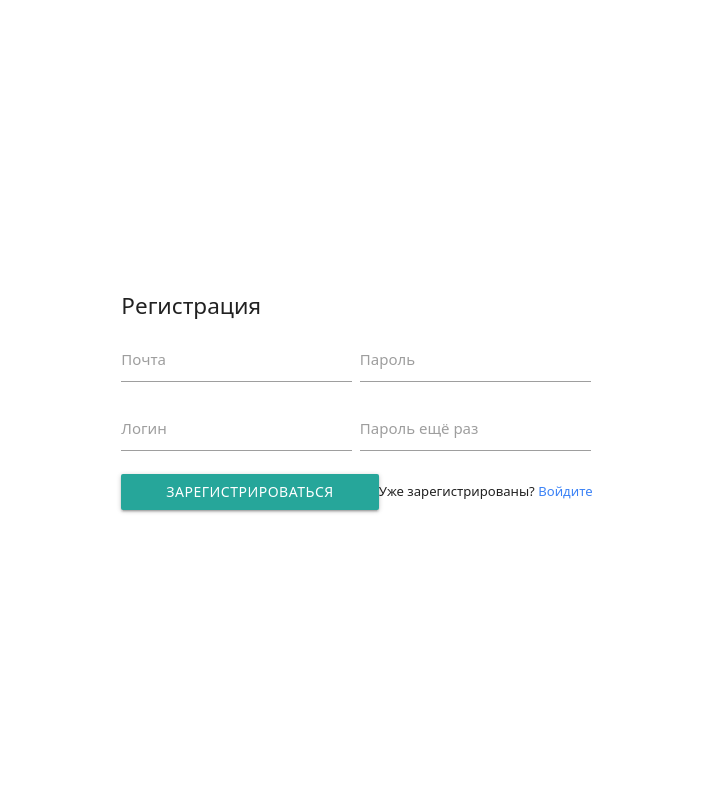
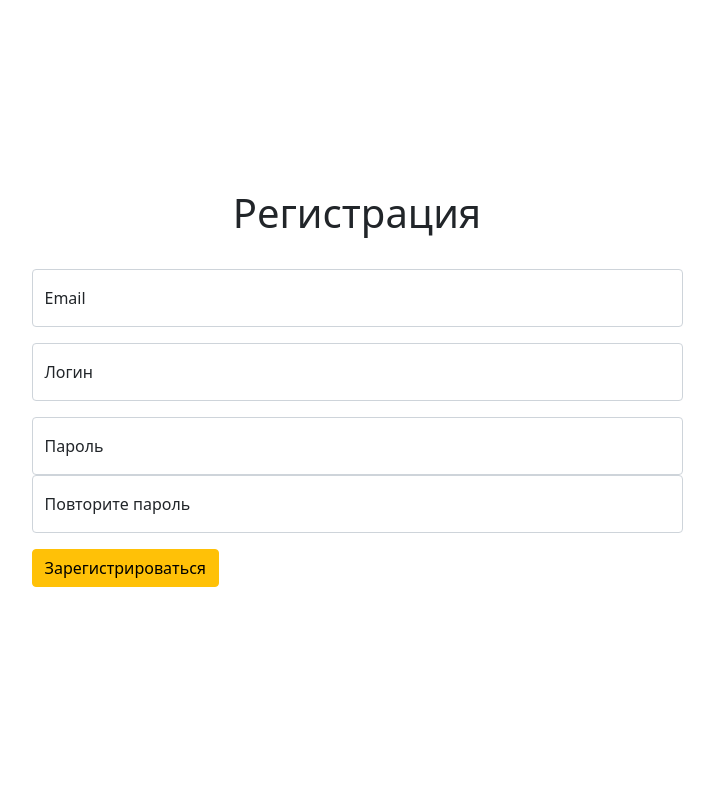
Before and after one commit to IvanNaum/Web_Project, a Flask app: page /register in a window 1280 px wide. Shown: the whole page, without its empty margins (283-997 px from the left). Run offline with Flask 2, Linux system fonts and the light colour scheme.

Commit message:
add OOP-forms, add macros for forms

```diff
--- a/app/__init__.py
+++ b/app/__init__.py
@@ -15,5 +15,4 @@ login_manager = LoginManager(app)
 
 sessions = []
 
-from app import models
-from app.routes import auth, game, main
+from app import models, auth, main
--- /dev/null
+++ b/app/auth.py
@@ -0,0 +1,61 @@
+from flask import request, render_template, flash, redirect, url_for
+from flask_login import login_user, logout_user, login_required
+from werkzeug.security import check_password_hash, generate_password_hash
+
+from app import app, db, login_manager
+from app.models import User
+from app.forms import LoginForm, RegisterForm
+
+
+@app.route('/login', methods=['GET', 'POST'])
+def login():
+    form = LoginForm()
+
+    if form.validate_on_submit():
+        login, password = form.login.data, form.password.data
+        login, password = request.form.get('login'), request.form.get('password')
+
+        user = User.query.filter_by(login=login).first()
+        if user and check_password_hash(user.password, password):
+            login_user(user)
+            return redirect(url_for('index'))
+        else:
+            flash('Пароль или логин некорректен')
+
+    return render_template('login.html', form=form, title='Вход')
+
+
+@app.route('/register', methods=['GET', 'POST'])
+def register():
+    form = RegisterForm()
+
+    if form.validate_on_submit():
+        login = form.login.data
+        email = form.email.data
+        password = form.password.data
+
+        if not form.validate_email():
+            flash('Этот email уже занят')
+        elif not form.validate_login():
+            flash('Этот логин уже занят')
+        else:
+            hash_password = generate_password_hash(password)
+            user = User(login=login, password=hash_password, email=email)
+            db.session.add(user)
+            db.session.commit()
+
+            return redirect(url_for('login'))
+
+    return render_template('register.html', form=form, title='Регистрация')
+
+
+@app.route('/logout')
+@login_required
+def logout():
+    logout_user()
+    return redirect(url_for('index'))
+
+
+@login_manager.user_loader
+def load_user(user_id):
+    return User.query.get(user_id)
--- /dev/null
+++ b/app/forms.py
@@ -0,0 +1,37 @@
+from flask_wtf import FlaskForm
+from wtforms import StringField, PasswordField, SubmitField
+from wtforms.validators import DataRequired, Email, EqualTo
+from wtforms.fields.html5 import EmailField
+from werkzeug.security import check_password_hash
+
+from app.models import User
+
+data_required = DataRequired('Заполните это поле')
+email = Email('Некорректный email')
+
+
+class LoginForm(FlaskForm):
+    login = StringField('Логин', validators=[data_required])
+    password = PasswordField('Пароль', validators=[data_required])
+    submit = SubmitField('Войти')
+
+
+class RegisterForm(FlaskForm):
+    email = EmailField('Email', validators=[data_required, email])
+    login = StringField('Логин', validators=[data_required])
+    password = PasswordField('Пароль', validators=[data_required])
+    password2 = PasswordField(
+        'Повторите пароль',
+        validators=[data_required, EqualTo("password", 'Пароли не совпадают')]
+    )
+    submit = SubmitField('Зарегистрироваться')
+
+    def validate_email(self):
+        if User.query.filter_by(email=self.email.data).first():
+            return False
+        return True
+
+    def validate_login(self):
+        if User.query.filter_by(login=self.login.data).first():
+            return False
+        return True
--- a/app/routes/game.py
+++ b/app/main.py
@@ -67,3 +67,8 @@ def game_page():
             sessions.append(Session(User.query.filter_by(id=current_user.id).first()))
 
     return render_template('game.html')
+
+
+@app.route('/')
+def index():
+    return render_template('index.html')
--- a/app/routes/auth.py
+++ /dev/null
@@ -1,62 +0,0 @@
-from flask import request, render_template, flash, redirect, url_for
-from flask_login import login_user, logout_user, login_required
-from werkzeug.security import check_password_hash, generate_password_hash
-
-from app import app, db, login_manager
-from app.models import User
-
-
-@app.route('/login', methods=['GET', 'POST'])
-def login():
-    if request.method == 'POST':
-        login, password = request.form.get('login'), request.form.get('password')
-
-        if login and password:
-            user = User.query.filter_by(login=login).first()
-            if user:
-                if check_password_hash(user.password, password):
-                    login_user(user)
-                    return redirect('/')
-                else:
-                    flash('Пароль или логин некорректен')
-            else:
-                flash('Пароль или логин некорректен')
-        else:
-            flash('Заполните все поля')
-
-    return render_template('login.html')
-
-
-@app.route('/register', methods=['GET', 'POST'])
-def register():
-    if request.method == 'POST':
-        login = request.form.get('login')
-        email = request.form.get('email')
-        password1 = request.form.get('password1')
-        password2 = request.form.get('password2')
-
-        if not all((login, email, password1, password2)):
-            flash('Заполните все обязательные поля')
-        elif password1 != password2:
-            flash('Пароли не совпадают')
-        else:
-            hash_password = generate_password_hash(password1)
-            user = User(login=login, password=hash_password, email=email)
-            db.session.add(user)
-            db.session.commit()
-
-            return redirect(url_for('login'))
-
-    return render_template('register.html')
-
-
-@app.route('/logout')
-@login_required
-def logout():
-    logout_user()
-    return redirect(url_for('index'))
-
-
-@login_manager.user_loader
-def load_user(user_id):
-    return User.query.get(user_id)
--- a/app/routes/main.py
+++ /dev/null
@@ -1,8 +0,0 @@
-from flask import render_template
-
-from app import app
-
-
-@app.route('/')
-def index():
-    return render_template('index.html')
--- /dev/null
+++ b/app/static/css/main.css
@@ -0,0 +1,7 @@
+.center-screen {
+    display: flex;
+    flex-direction: column;
+    align-items: center;
+    justify-content: center;
+    min-height: 100vh;
+}
--- /dev/null
+++ b/app/templates/base.html
@@ -0,0 +1,46 @@
+<!DOCTYPE html>
+<html lang="en">
+
+<head>
+  <meta charset="UTF-8">
+  <meta http-equiv="X-UA-Compatible" content="IE=edge">
+  <meta name="viewport" content="width=device-width, initial-scale=1.0">
+  <link href="https://cdn.jsdelivr.net/npm/bootstrap@5.0.0-beta3/dist/css/bootstrap.min.css" rel="stylesheet"
+    integrity="sha384-eOJMYsd53ii+scO/bJGFsiCZc+5NDVN2yr8+0RDqr0Ql0h+rP48ckxlpbzKgwra6" crossorigin="anonymous">
+  <link href="{{ url_for('static', filename='css/main.css') }}" rel="stylesheet">
+
+  {% if title %}
+  <title>{{ title }}</title>
+  {% else %}
+  <title>Flask Checkers</title>
+  {% endif %}
+
+  {% block head %}{% endblock %}
+</head>
+
+<body>
+  {% macro form_floating(field, mb=1) %}
+  <div class="form-floating" style="margin-bottom: {{ mb }}rem">
+    {{ field(class='form-control', placeholder='placeholder') }}
+    {{ field.label }}
+    {% for error in field.errors %}
+      <div class="alert alert-danger">{{ error }}</div>
+    {% endfor %}
+  </div>
+  {%- endmacro %}
+
+  {% macro flashed_messages() %}
+    {% with messages = get_flashed_messages() %}
+      {% for message in messages %}
+        <div class='alert alert-danger'>{{ message }}</div>
+      {% endfor %}
+    {% endwith %}
+  {%- endmacro %}
+
+  <div class='container'>{% block content %}{% endblock %}</div>
+  <script src="https://cdn.jsdelivr.net/npm/bootstrap@5.0.0-beta3/dist/js/bootstrap.bundle.min.js"
+    integrity="sha384-JEW9xMcG8R+pH31jmWH6WWP0WintQrMb4s7ZOdauHnUtxwoG2vI5DkLtS3qm9Ekf"
+    crossorigin="anonymous"></script>
+</body>
+
+</html>
--- a/app/templates/register.html
+++ b/app/templates/register.html
@@ -1,73 +1,18 @@
-<!DOCTYPE html>
-<html lang="en">
+{% extends 'base.html' %}
 
-<head>
-    <meta charset="UTF-8">
-    <meta http-equiv="X-UA-Compatible" content="IE=edge">
-    <meta name="viewport" content="width=device-width, initial-scale=1.0">
-    <title>Регистрация</title>
-
-    <!-- Materialize CSS -->
-    <link rel="stylesheet" href="https://cdnjs.cloudflare.com/ajax/libs/materialize/1.0.0/css/materialize.min.css">
-    <!-- Tailwind CSS -->
-    <link href="https://unpkg.com/tailwindcss@^2/dist/tailwind.min.css" rel="stylesheet">
-
-</head>
-
-<body>
-    <div class="flex justify-center items-center h-screen">
-        <form method="post">
-            <h2 class="text-2xl">Регистрация</h2>
-            <div class="flex space-x-2 ">
-                <div>
-                    <div class="input-field">
-                        <input id="email" type="email" class="validate" name="email" required>
-                        <label for="email">Почта</label>
-                    </div>
-                    <div class="input-field">
-                        <input id="login" type="text" class="validate" name="login" required>
-                        <label for="login">Логин</label>
-                    </div>
-                </div>
-
-                <div>
-                    <div class="input-field">
-                        <input id="password1" type="password" class="validate" name="password1" required>
-                        <label for="password1">Пароль</label>
-                    </div>
-                    <div class="input-field">
-                        <input id="password2" type="password" class="validate" name="password2" required>
-                        <label for="password2">Пароль ещё раз</label>
-                    </div>
-                </div>
-            </div>
-
-            {% with messages = get_flashed_messages() %}
-            {% if messages %}
-            <ul class="text-red-500 mb-5">
-                {% for message in messages %}
-                <li>{{ message }}</li>
-                {% endfor %}
-            </ul>
-            {% endif %}
-            {% endwith %}
-
-            <div class="flex justify-between items-center">
-                <button class="btn waves-effect waves-light px-12" type="submit">
-                    Зарегистрироваться
-                </button>
-
-                <div class="text-sm">
-                    Уже зарегистрированы?
-                    <a href="/login" class="text-blue-500 hover:underline">Войдите</a>
-                </div>
-            </div>
-
-        </form>
-    </div>
-
-    <!-- Materialize JS -->
-    <script src="https://cdnjs.cloudflare.com/ajax/libs/materialize/1.0.0/js/materialize.min.js"></script>
-</body>
-
-</html>
+{% block content %}
+<div class="center-screen">
+  <h1 style="margin-bottom: 2rem">{{ title }}</h1>
+  <div class="col-xxl-6 col-xl-7 col-lg-8 col-md-10 col-12">
+    <form method="post" novalidate>
+      {{ form.hidden_tag() }}
+      {{ form_floating(form.email) }}
+      {{ form_floating(form.login) }}
+      {{ form_floating(form.password, mb=0) }}
+      {{ form_floating(form.password2) }}
+      {{ flashed_messages() }}
+      {{ form.submit(class='btn btn-warning mb-4') }}
+    </form>
+  </div>
+</div>
+{% endblock %}
--- a/config.py
+++ b/config.py
@@ -6,6 +6,7 @@ load_dotenv()
 
 
 class Config:
+    DEBUG = True
     SECRET_KEY = os.environ.get('SECRET_KEY')
     SQLALCHEMY_DATABASE_URI = 'sqlite:///data.db'
     SQLALCHEMY_TRACK_MODIFICATIONS = False
--- a/requirements.txt
+++ b/requirements.txt
@@ -4,3 +4,5 @@ flask-socketio==5.0.1
 flask-sqlalchemy==2.5.1
 eventlet==0.30.2
 python-dotenv==0.17.0
+flask-wtf==0.14.3
+email-validator==1.1.2
```
Also changed, not shown: app/templates/login.html (+15 -55 lines).
